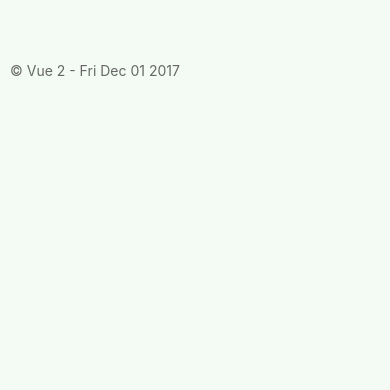
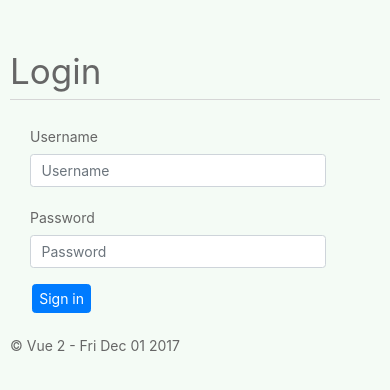
Before and after one commit to hoanghung0102/ProfileManagement, a Vue app: page /#/login in a window 390 px wide. Shown: the top 390 px of the page. Built offline with nearby package versions, Linux system fonts and the light colour scheme.

Commit message:
Adding login

```diff
--- /dev/null
+++ b/src/components/Login.vue
@@ -0,0 +1,63 @@
+<template lang="pug">
+  .login-form
+    h1 {{ title }}
+    h2.line
+
+    form(v-on:submit.prevent="reqLogin")
+      .form-group.row
+        label.col-sm-2.col-form-label(for='username') Username
+        .col-sm-10
+          input#inputEmail3.form-control(required, placeholder='Username', v-model="params.username")
+      .form-group.row
+        label.col-sm-2.col-form-label(for='password') Password
+        .col-sm-10
+          input#inputPassword3.form-control(required, placeholder='Password', v-model="params.password", type="password")
+      .form-group.row
+        .offset-sm-2.col-sm-10
+          button.btn.btn-primary(type='submit') Sign in
+</template>
+
+<script>
+  import axios from 'axios'
+
+  export default {
+    name: 'Login',
+    components: {},
+    data: () => ({
+      title: 'Login',
+      endpoint: 'login',
+      result: '',
+      params: {username: '', password: ''}
+    }),
+    computed: {},
+    created () {},
+    mounted () {},
+    methods: {
+      reqLogin () {
+        axios.post(`http://localhost:8085/profile-management/${this.endpoint}`, this.params)
+          .then(({data}) => {
+            if (data) {
+              this.$router.push('/home')
+            }
+          })
+          .catch(err => err.throw())
+      }
+    }
+  }
+</script>
+
+<style scoped lang="scss">
+  h1 {
+    font-weight: normal;
+  }
+
+  form {
+    margin: 20px 0 20px 20px;
+    width: 80%;
+  }
+
+  .btn {
+    width: 20%;
+    padding: 3px;
+  }
+</style>
--- a/src/router/index.js
+++ b/src/router/index.js
@@ -2,6 +2,7 @@ import Vue from 'vue'
 import Router from 'vue-router'
 import ProfileManagement from '@/components/ProfileManagement'
 import Profile from '@/components/Profile'
+import Login from '@/components/Login'
 
 Vue.use(Router)
 
@@ -9,6 +10,15 @@ export default new Router({
   routes: [
     {
       path: '/',
+      redirect: '/login'
+    },
+    {
+      path: '/login',
+      name: 'Login',
+      component: Login
+    },
+    {
+      path: '/home',
       name: 'ProfileManagement',
       component: ProfileManagement
     },
```
Also changed, not shown: 2 other files (tests, documents, lock files or other folders).
